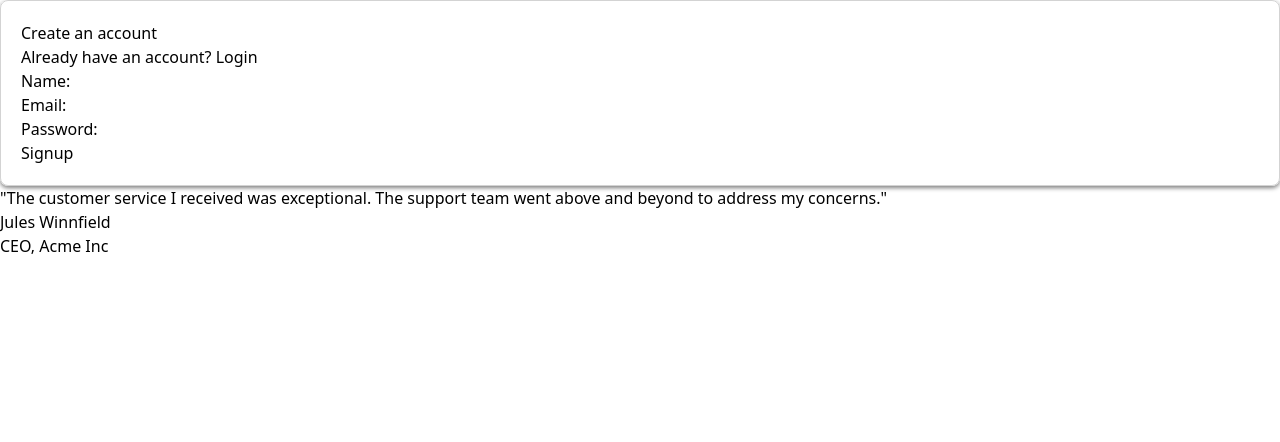
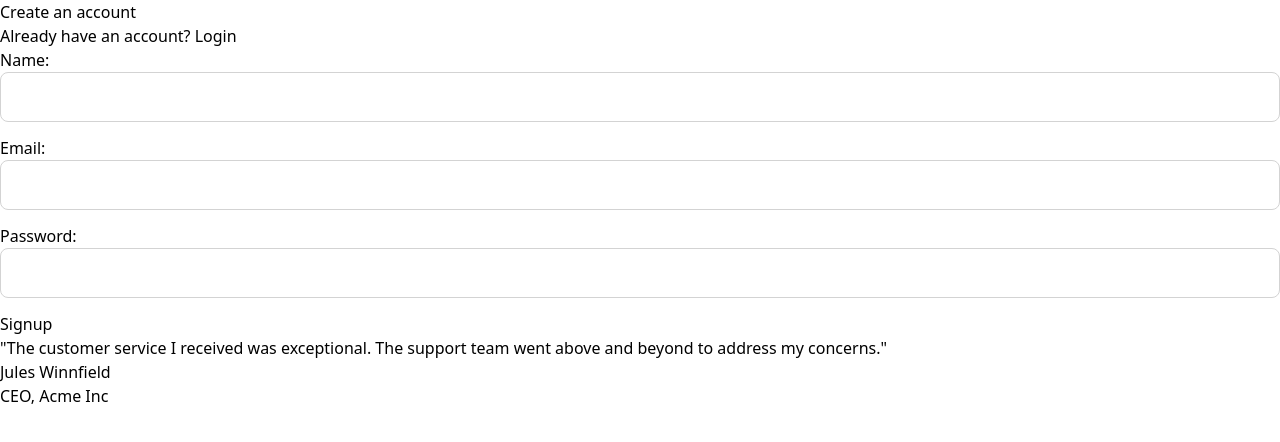
Before and after one commit to saurabhg412/frontend, a React (Vite) app: page / in a window 1280 px wide. Shown: the top 442 px of the page. Built offline with nearby package versions, Linux system fonts and the light colour scheme.

Commit message:
beautify

```diff
--- a/src/index.css
+++ b/src/index.css
@@ -7,14 +7,14 @@
   border: 1px solid lightgray;
   border-radius: 8px;
   padding: 20px;
-  box-shadow: 0 2px 4px rgba(0, 0, 0, 0.5); /* Adds a subtle shadow */
+  box-shadow: 0 2px 4px rgba(0, 0, 0, 0.1); /* Adds a subtle shadow */
 }
 
 .form-input {
   width: 100%;      /* Full width of the container */
   padding: 12px 16px; /* Increased padding */
-  margin-bottom: 16px;
+  margin-bottom: 14px;
   border: 1px solid lightgray;
-  border-radius: 4px;
+  border-radius: 8px;
   font-size: 1rem;    /* Adjust the font size */
 }
--- a/src/pages/Signin.tsx
+++ b/src/pages/Signin.tsx
@@ -37,19 +37,19 @@ function Signin() {
                 Medium
             </div>
             <div className="h-screen w-full flex items-center justify-center">
-                <div className="bg-white rounded-lg shadow-lg p-6">
+                <div className="bg-white rounded-lg shadow-lg p-6 m-14">
                     <div>
                         <Headings></Headings>
                     </div>
                     <div>
-                        <input type="email" name="email" placeholder="Email" className="shadow appearance-none border rounded w-full py-2 px-1 text-gray-700 focus:outline-none focus:ring-2 focus:ring-blue-500 mt-6" onChange={handleChange} />
-                        <input type="password" placeholder="Password" name="password" className="shadow appearance-none border rounded w-full py-2 px-1 text-gray-700 focus:outline-none focus:ring-2 focus:ring-blue-500 mt-4" onChange={handleChange} />
-                        <div className="flex mt-4 text-sm text-cyan-600">
+                        <input type="email" name="email" placeholder="Email" className="form-input shadow appearance-none border rounded w-full py-2 px-1 text-gray-700 focus:outline-none focus:ring-2 focus:ring-blue-500 mt-6" onChange={handleChange} />
+                        <input type="password" placeholder="Password" name="password" className="form-input shadow appearance-none border rounded w-full py-2 px-1 text-gray-700 focus:outline-none focus:ring-2 focus:ring-blue-500 mt-4" onChange={handleChange} />
+                        <div className="flex mt-1 text-sm text-cyan-600">
                             <Link to="/update" className="hover:text-cyan-500 transition ease-out duration-100">Forgot password?</Link>
                         </div>
                         <button type="submit" className="mt-6 bg-blue-500 hover:bg-blue-700 text-white font-bold py-2 px-1 rounded-full w-full" onClick={handleSubmit}>Login</button>
 
-                        <div className="flex items-center justify-center mt-8">
+                        <div className="flex items-center justify-center mt-6">
                             <hr className="flex-1 border-gray-300" />
                             <span className="bg-white px-4 text-gray-500">OR</span>
                             <hr className="flex-1 border-gray-300" />
--- a/src/pages/Signup.tsx
+++ b/src/pages/Signup.tsx
@@ -42,34 +42,33 @@ function Signup() {
     }
 
     return (
-        <div >
-        <div className="grid grid-cols-12 h-screen bg-slate-100 box-content">
+        <div>
+        <div className="grid grid-cols-12 h-screen bg-gray-100 box-content">
             <div className="h-screen w-full flex items-center justify-center col-span-12 md:col-span-7 flex-col rounded-lg shadow-lg border p-6 ">
-                <div className="form-container">
+                <div className="bg-white rounded-lg shadow-lg p-6">
                 <Heading ></Heading>
-                <div className="mb-4">
+                <div>
                     <label className="block text-gray-700 font-bold mb-2">Name:</label>
-                    <input name="name" type="text" className="form input shadow appearance-none border rounded w-full py-2 px-3 text-gray-700 focus:outline-none focus:ring-2 focus:ring-blue-500" onChange={handleChange} required/>
+                    <input name="name" type="text" className="form-input shadow appearance-none border rounded w-full py-2 px-3 text-gray-700 focus:outline-none focus:ring-2 focus:ring-blue-500" onChange={handleChange} required/>
                 </div>
 
-                <div className="mb-4">
+                <div>
                     <label className="block text-gray-700 font-bold mb-2">Email:</label>
-                    <input name="email" type="email" className="shadow appearance-none border rounded w-full py-2 px-3 text-gray-700 focus:outline-none focus:ring-2 focus:ring-blue-500" onChange={handleChange} required/>
+                    <input name="email" type="email" className="form-input shadow appearance-none border rounded w-full py-2 px-3 text-gray-700 focus:outline-none focus:ring-2 focus:ring-blue-500" onChange={handleChange} required/>
                 </div>
 
-
-                <div className="mb-4">
+                <div>
                     <label className="block text-gray-700 font-bold mb-2">Password:</label>
-                    <input type="password" name="password" className="shadow appearance-none border rounded w-full py-2 px-3 text-gray-700 focus:outline-none focus:ring-2 focus:ring-blue-500" onChange={handleChange} required/>
+                    <input type="password" name="password" className="form-input shadow appearance-none border rounded w-full py-2 px-3 text-gray-700 focus:outline-none focus:ring-2 focus:ring-blue-500" onChange={handleChange} required/>
                 </div>
 
-                <div className="mt-6 mb-4 ml-24">
-                    <button className="bg-blue-500 hover:bg-indigo-700 text-white font-bold py-2 px-8 rounded-md focus:outline-none focus:shadow-outline" onClick={submitHandler}>Signup</button>
+                <div className="mt-4">
+                    <button className=" bg-blue-500 hover:bg-blue-700 text-white font-bold py-2 px-1 rounded-full w-full" onClick={submitHandler}>Signup</button>
                 </div>
                 </div>
             </div>
             <div className="md:block hidden col-span-5">
-                <div className="text-xl h-screen flex flex-col items-center justify-center font-serif p-20 bg-red-300">
+                <div className="text-xl h-screen flex flex-col items-center justify-center font-serif p-20 bg-slate-200">
                     <Quote></Quote>
                 </div>
             </div>
```
Also changed, not shown: 4 other files (tests, documents, lock files or other folders).
